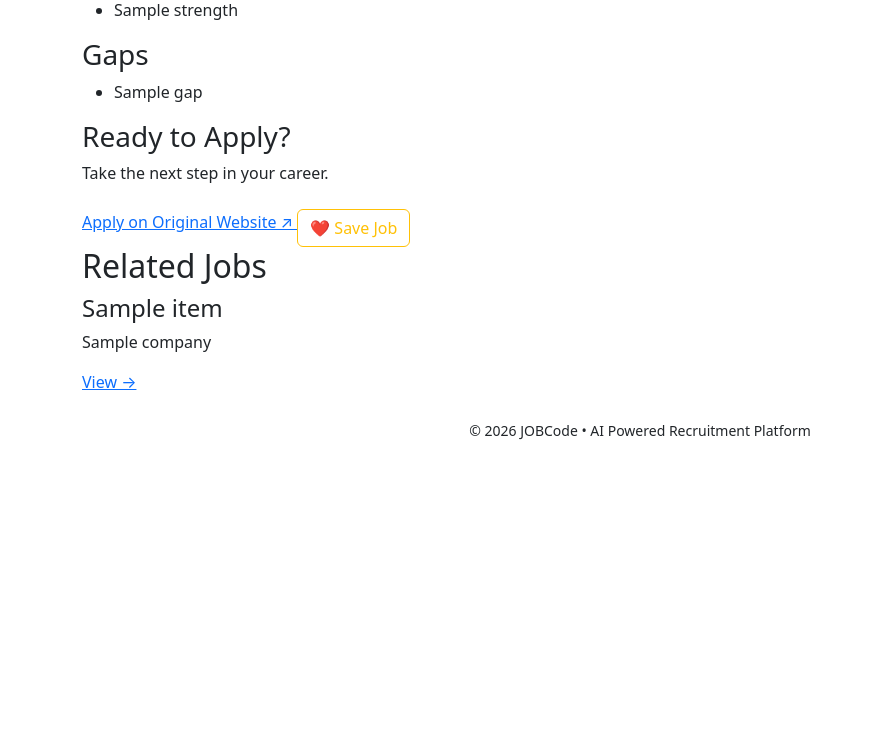
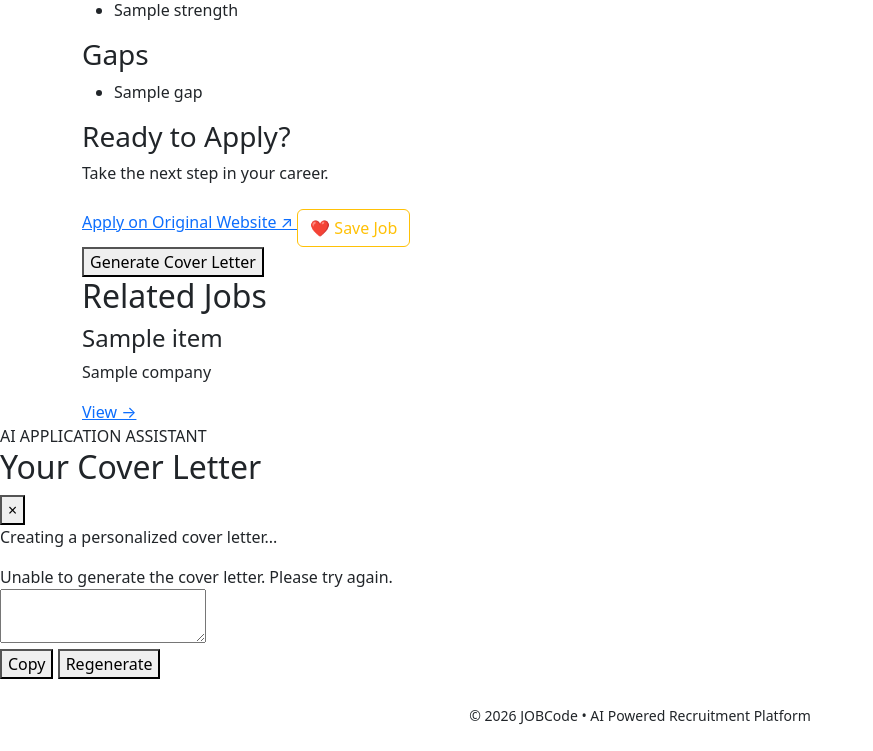
Before and after one commit to Jawahar28/AI-Powered-Job-Portal, a Django app: template jobs/templates/jobs/job_detail.html in a window 1280 px wide. Shown: the part 726-1477 px from the top of the page, without its empty margins (0-873 px from the left). Before the commit the page ends 1166 px from the top, so only its background shows below. Run offline with Django 5.2, Linux system fonts and the light colour scheme; a user stored in the database is signed in; tables that the repository leaves empty hold one stand-in row (values such as "Sample post"); the template is opened without the code that fills it: most values are stand-ins (such as "Sample title", 1, 10 or a date in 2020); data that the repository does not hold is empty.

Commit message:
Added UI to the Cover Letter Generator

```diff
--- a/jobs/templates/jobs/job_detail.html
+++ b/jobs/templates/jobs/job_detail.html
@@ -338,6 +338,21 @@
 
 </a>
 
+{% if user.is_authenticated %}
+
+<button
+    type="button"
+    class="cover-letter-btn"
+    id="generateCoverLetterBtn"
+    data-url="{% url 'generate_cover_letter' job.id %}">
+
+    <i class="fa-solid fa-wand-magic-sparkles"></i>
+    Generate Cover Letter
+
+</button>
+
+{% endif %}
+
 </div>
 
 </div>
@@ -406,4 +421,95 @@
 
 </section>
 
+{% if user.is_authenticated %}
+
+<div
+    class="cover-letter-modal"
+    id="coverLetterModal">
+
+    <div class="cover-letter-modal-content">
+
+        <div class="cover-letter-modal-header">
+
+            <div>
+                <span class="cover-letter-label">
+                    AI APPLICATION ASSISTANT
+                </span>
+
+                <h2>Your Cover Letter</h2>
+            </div>
+
+            <button
+                type="button"
+                class="close-cover-letter"
+                id="closeCoverLetter">
+
+                &times;
+
+            </button>
+
+        </div>
+
+        <div
+            id="coverLetterLoading"
+            class="cover-letter-loading">
+
+            <i class="fa-solid fa-spinner fa-spin"></i>
+
+            <p>
+                Creating a personalized cover letter...
+            </p>
+
+        </div>
+
+        <div
+            id="coverLetterError"
+            class="cover-letter-error">
+
+            Unable to generate the cover letter.
+            Please try again.
+
+        </div>
+
+        <textarea
+            id="coverLetterText"
+            class="cover-letter-text"
+            readonly></textarea>
+
+        <div class="cover-letter-actions">
+
+            <button
+                type="button"
+                id="copyCoverLetter"
+                class="copy-cover-letter">
+
+                <i class="fa-solid fa-copy"></i>
+                Copy
+
+            </button>
+
+            <button
+                type="button"
+                id="regenerateCoverLetter"
+                class="regenerate-cover-letter">
+
+                <i class="fa-solid fa-rotate"></i>
+                Regenerate
+
+            </button>
+
+        </div>
+
+    </div>
+
+</div>
+
+{% endif %}
+
+{% block extra_js %}
+
+<script src="{% static 'js/jobs/job_detail.js' %}"></script>
+
 {% endblock %}
+
+{% endblock %}
```
